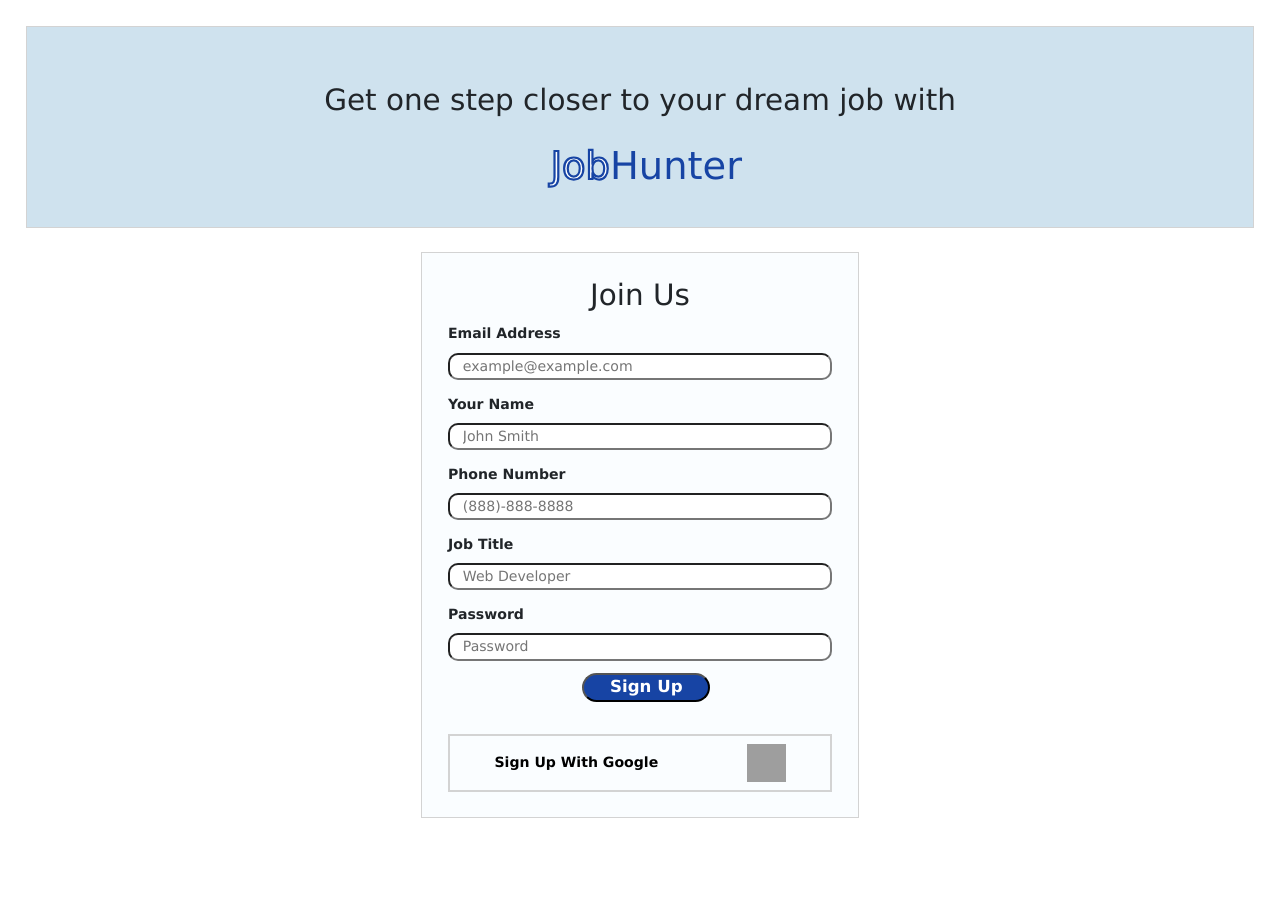
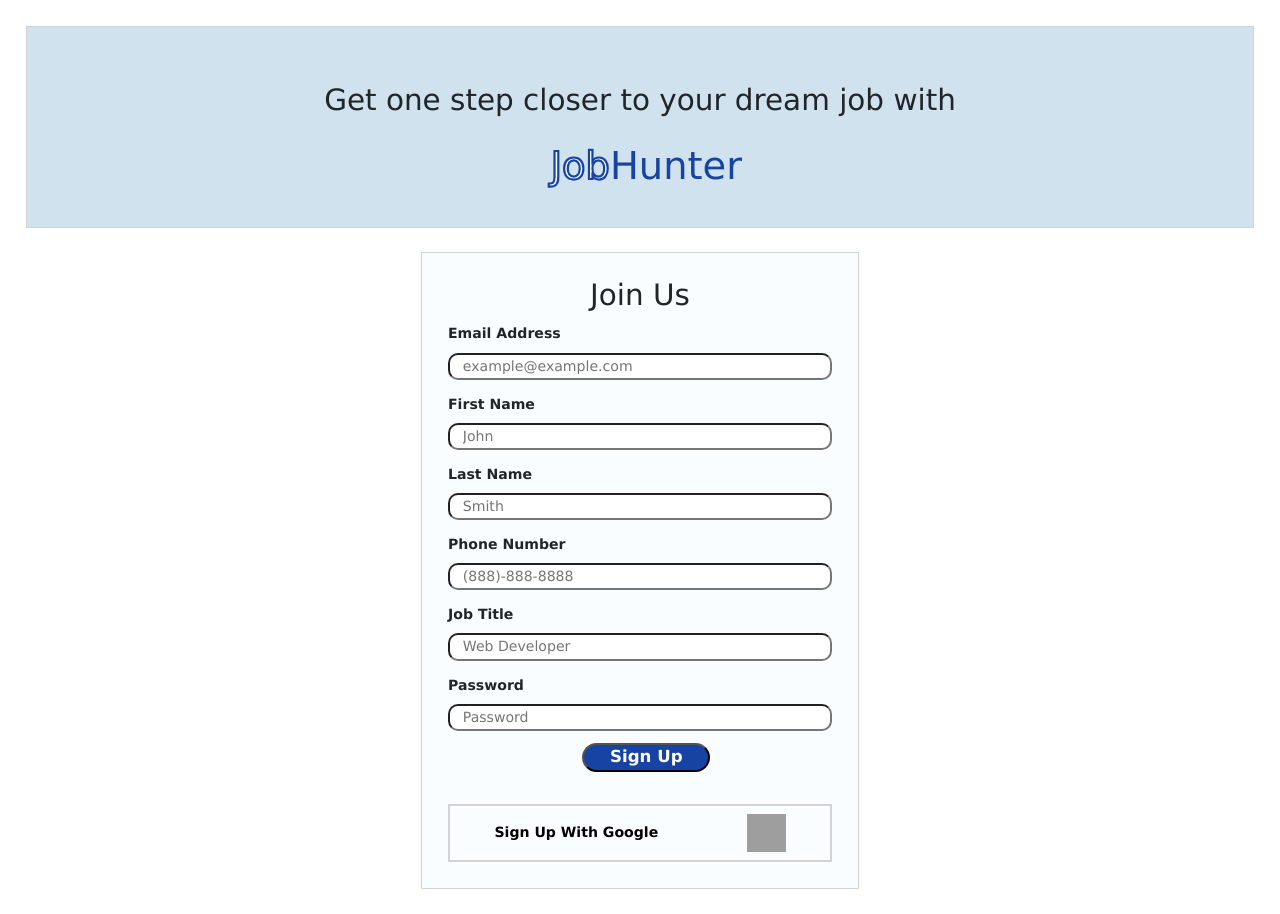
Before and after one commit to SchipDev/Freelance-App, a React (Create React App) app in the folder frontend/: page /sign-up in a window 1280 px wide. Before the commit the page ends 844 px from the top, so only its background shows below. Built offline with nearby package versions, Linux system fonts and the light colour scheme; grey boxes are pictures that could not be loaded.

Commit message:
last-name-first-name

```diff
--- a/frontend/src/components/JobHelper.js
+++ b/frontend/src/components/JobHelper.js
@@ -74,7 +74,9 @@ class JobHelper extends Component {
             <strong>${helper.rate}</strong> | {helper.location}
           </p>
           <p className="descript">{helper.description}</p>
-          <strong>Posted by {user[0].name}</strong>
+          <strong>
+            Posted by {user[0].firstName} {user[0].lastName}
+          </strong>
           <div className="contact3">
             <img
               className="contact2"
--- a/frontend/src/components/auth/SignUp.js
+++ b/frontend/src/components/auth/SignUp.js
@@ -52,14 +52,25 @@ class SignUp extends Component {
             />
             <br />
 
-            <label for="yourname">Your Name</label>
+            <label for="yourname1">First Name</label>
             <br />
             <input
-              id="yourname"
-              name="name"
+              id="yourname1"
+              name="firstName"
               type="text"
               onChange={this.handleChange}
-              placeholder="John Smith"
+              placeholder="John"
+              className="input_field"
+            />
+            <br />
+            <label for="yourname2">Last Name</label>
+            <br />
+            <input
+              id="yourname2"
+              name="lastName"
+              type="text"
+              onChange={this.handleChange}
+              placeholder="Smith"
               className="input_field"
             />
             <br />
--- a/frontend/src/components/profile/Profile.js
+++ b/frontend/src/components/profile/Profile.js
@@ -401,7 +401,9 @@ class Profile extends Component {
       <div>
         <Navbar />
         <div className="companies" id="user_info">
-          <h1>{this.props.user.user.name}</h1>
+          <h1>
+            {this.props.user.user.firstName} {this.props.user.user.lastName}
+          </h1>
           <strong>{this.props.user.user.email}</strong>
           <strong>{this.props.user.user.phoneNum}</strong>
           {this.props.user.user.hasResume
```
Also changed, not shown: 1 other file (tests, documents, lock files or other folders).
